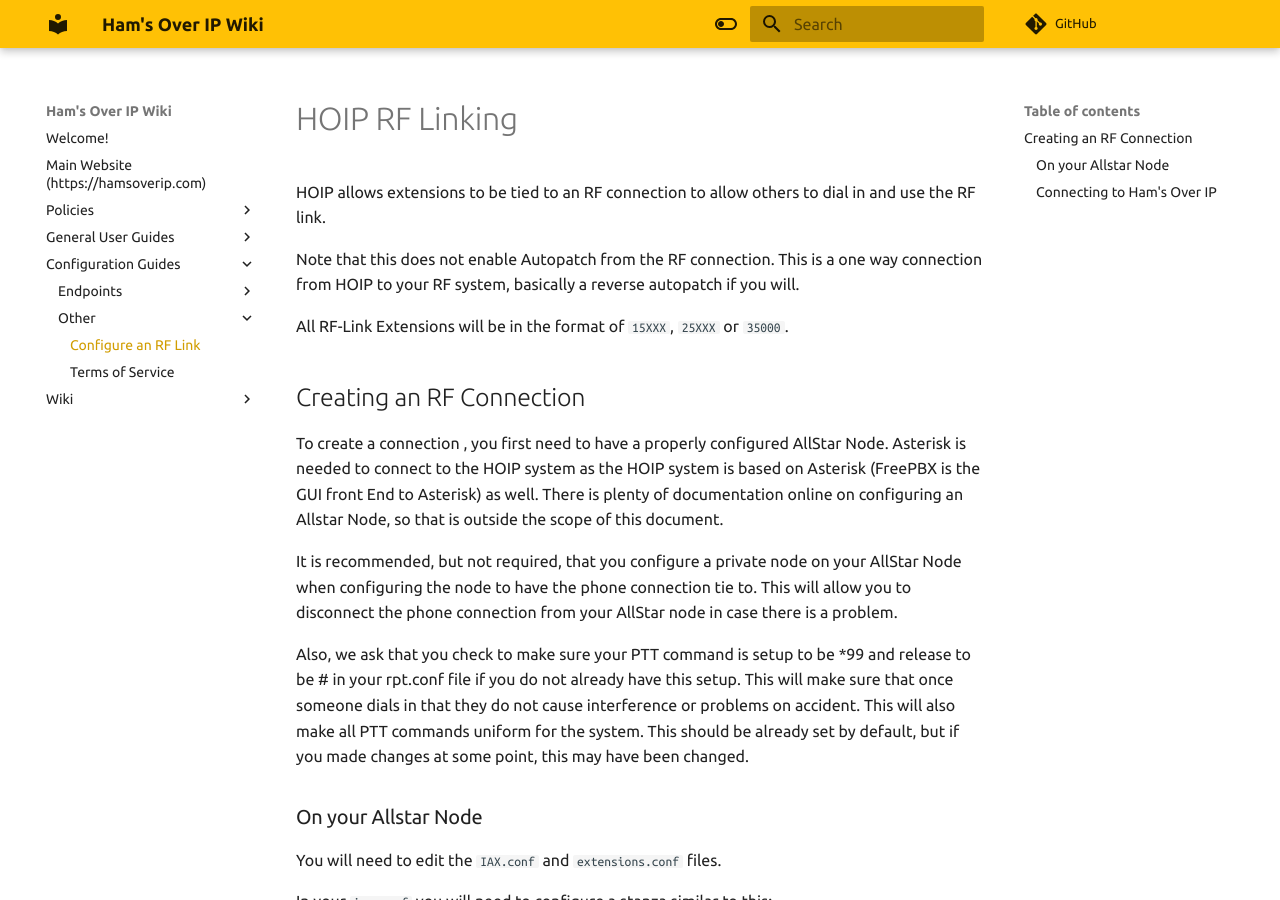
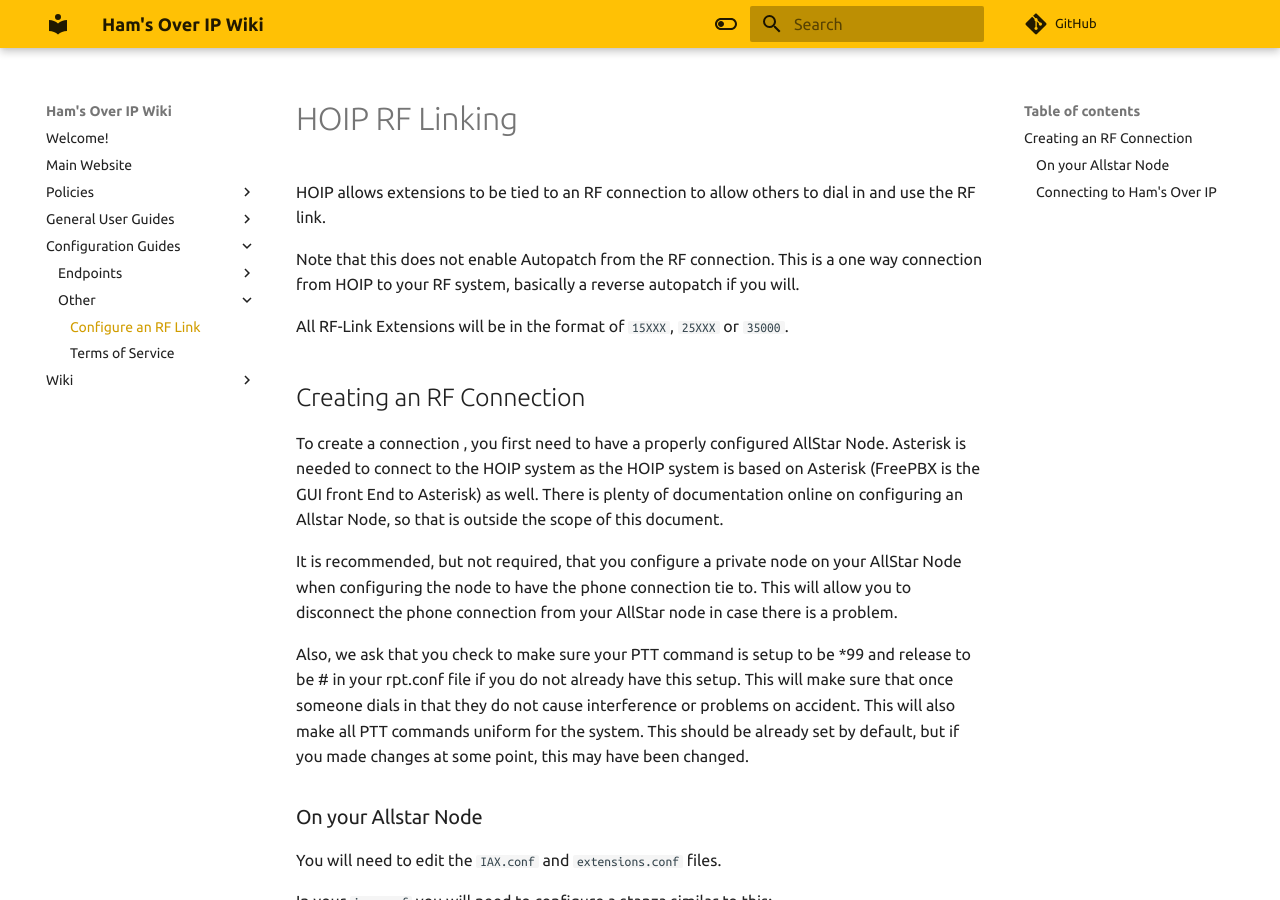
Before and after one commit to hamsoverip/wiki, an MkDocs documentation site: the page built from docs/endpoints/other/rf-links.md, in a window 1280 px wide and 900 px high. Built offline with MkDocs 1.6.1 and Material for MkDocs 9.7.7, drawn with Linux system fonts in a browser that asks for light colours; comment, search, counter and statistics services are not loaded; some of the changed lines change nothing that is shown.

Commit message:
Initial Release

````diff
--- a/docs/endpoints/other/rf-links.md
+++ b/docs/endpoints/other/rf-links.md
@@ -62,15 +62,19 @@
 * Select the ```RF-Link Request``` Help Topic.
 * Just note in the ```Issue Summary``` part that this is a request for a RF-Link
 * You will need to make sure to include an IAX2 Dial string that includes the stanza information you setup for your node’s connections in the details part of the ```Issue Summary``` box. Make sure to modify this example IAX Dial String to match your system correctly.
+
   * The IAX2 Dial String is formatted like this:
   ```bash
   IAX2/username:password@domain:port/node number to connect to
   ```
+
   * So for an example:
   ```bash
   IAX2/usrname:paswrd@my.node.com:4569/1999
   ```
+
   * This is the most important part. Without this, we are not able to connect to your system.
+
 * Finally fill out the rest of the requested information in the ```RF-Link Request``` area.
 
 Once your extension is provisioned, you will be contacted with your extension number (which will be the next sequential number in the list) to test and make sure that you can connect to your node.
--- a/mkdocs.yml
+++ b/mkdocs.yml
@@ -33,7 +33,7 @@
 nav:
   - Welcome!: index.md
 
-  - Main Website (https://hamsoverip.com): https://hamsoverip.com
+  - Main Website: https://hamsoverip.com
 
   - Policies:
     - Terms of Service: General/coming-soon.md
````
